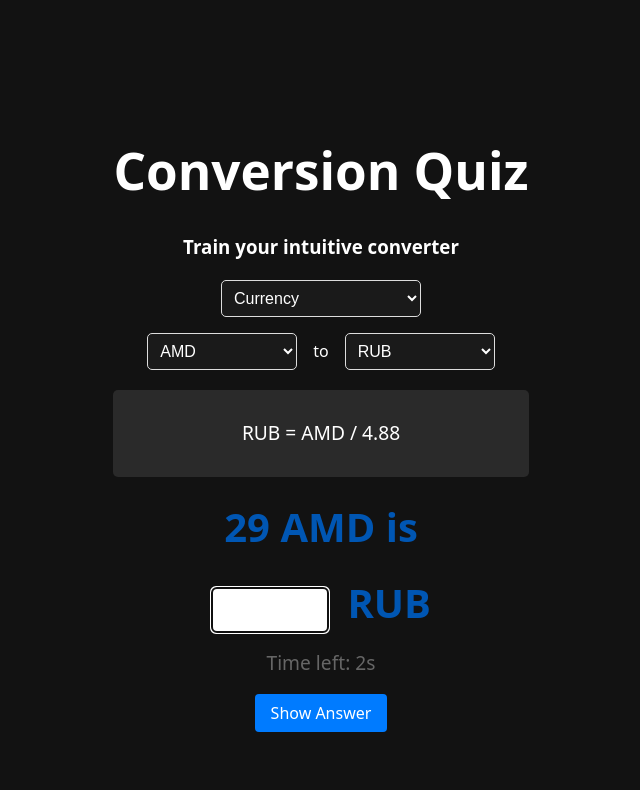
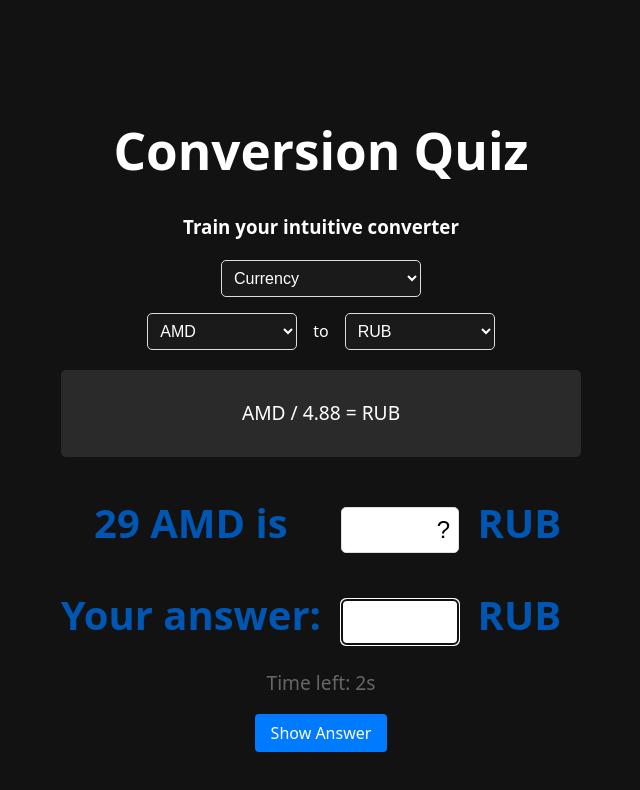
Before and after one commit to bonvara/voomeh, a React (Vite) app: page / in a window 1280 px wide. Shown: the top 790 px of the page, without its empty margins (319-959 px from the left). Built offline with nearby package versions, Linux system fonts and the light colour scheme.

Commit message:
change question layout

```diff
--- a/src/components/ConversionFormula.jsx
+++ b/src/components/ConversionFormula.jsx
@@ -3,10 +3,10 @@ import React from "react";
 function ConversionFormula({ fromUnit, toUnit, conversionRate }) {
   const formula =
     conversionRate < 1
-      ? `${toUnit} = ${fromUnit} / ${parseFloat(
+      ? `${fromUnit} / ${parseFloat(
           (1 / conversionRate).toFixed(2)
-        )}`
-      : `${toUnit} = ${fromUnit} x ${parseFloat(conversionRate.toFixed(2))}`;
+        )} = ${toUnit}`
+      : `${fromUnit} x ${parseFloat(conversionRate.toFixed(2))} = ${toUnit}`;
 
   return (
     <div className="conversion-formula">
--- a/src/components/QuizQuestion.css
+++ b/src/components/QuizQuestion.css
@@ -1,3 +1,8 @@
+.answer-group {
+  display: grid;
+  grid-template-columns: 1fr 1fr;
+}
+
 .quiz-box {
   background-color: #1a1a1a;
   color: #ffffff;
--- a/src/components/QuizQuestion.jsx
+++ b/src/components/QuizQuestion.jsx
@@ -47,9 +47,15 @@ export default function QuizQuestion({ fromUnit, toUnit, conversionRate }) {
 
   return (
     <div>
+      <div className="answer-group">
         <h2>
           {startingValue} {fromUnit} is
         </h2>
+        <h2>
+          <input readOnly={true} value={feedback ? feedback.correct : "?"} />{" "}
+          {toUnit}
+        </h2>
+        <h2>Your answer:</h2>
         <h2>
           <input
             type="text"
@@ -59,6 +65,8 @@ export default function QuizQuestion({ fromUnit, toUnit, conversionRate }) {
           />{" "}
           {toUnit}
         </h2>
+      </div>
+
       {!feedback && <Timer defaultTime={7} onTimeUp={handleAnswer} />}
       {!feedback && (
         <button className="show-answer-button" onClick={handleAnswer}>
@@ -68,10 +76,6 @@ export default function QuizQuestion({ fromUnit, toUnit, conversionRate }) {
       {feedback && (
         <>
           <div className="feedback">
-            <p>Answer:</p>
-            <p>
-              {feedback.correct} {toUnit}
-            </p>
             <p>Accuracy: {feedback.accuracy}</p>
           </div>
           <button className="next-button" onClick={handleNext}>
```
Lines whose indentation alone changed are shown as unchanged.
